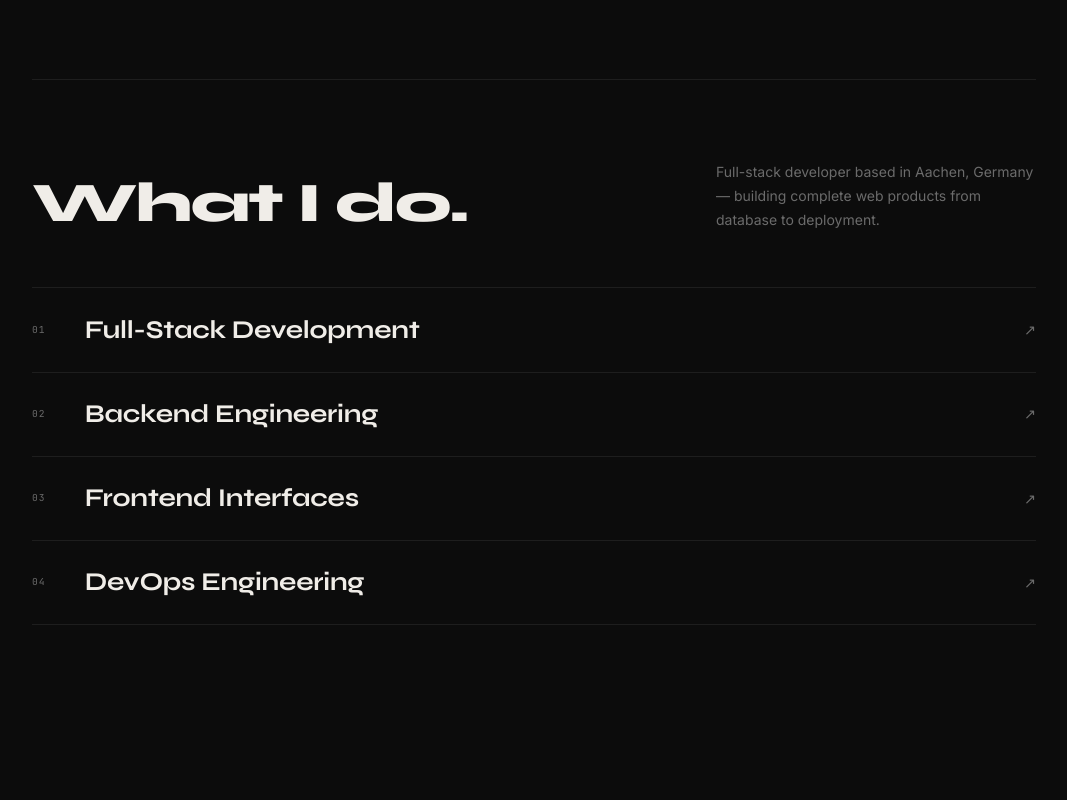
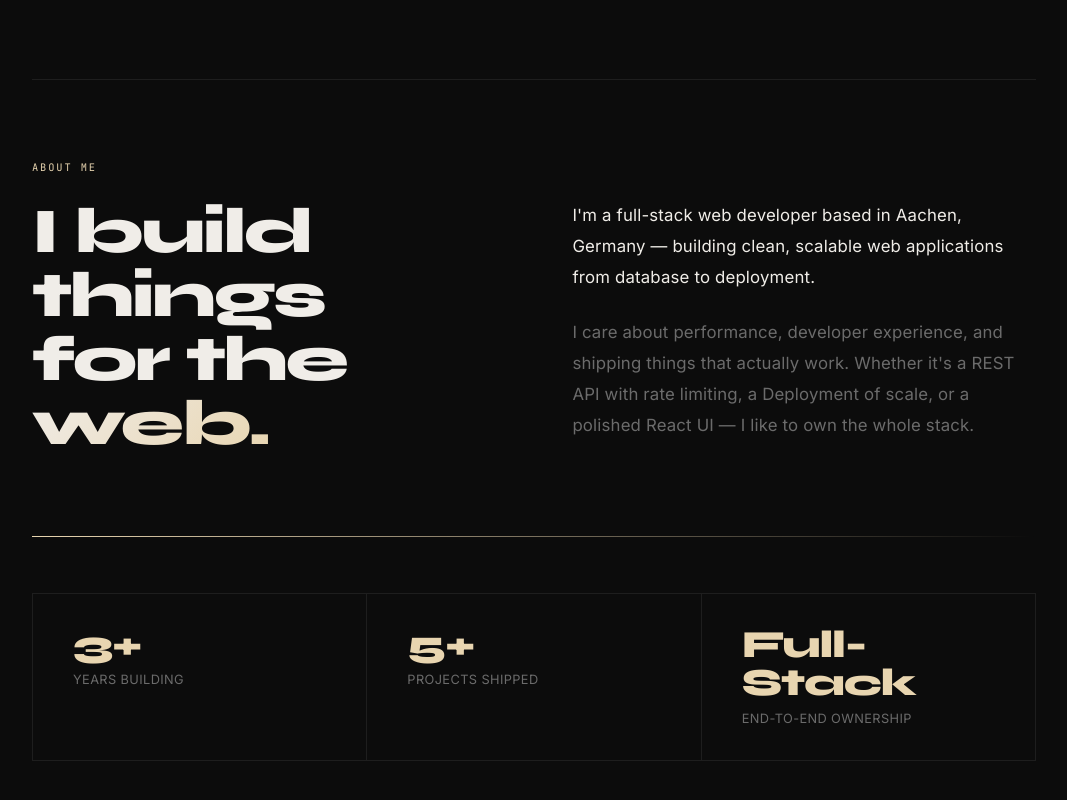
Before and after one commit to vishwasgowdahv/portfolio, a React (Vite) app: page / in a window 1280 px wide. Shown: the part 849-1649 px from the top of the page, without its empty margins (106-1173 px from the left). Built offline with nearby package versions, Linux system fonts and the light colour scheme.

Commit message:
update about me section Design

```diff
--- a/src/components/sections/About.jsx
+++ b/src/components/sections/About.jsx
@@ -1,22 +1,20 @@
-import { useState } from "react";
 import { motion } from "framer-motion";
+import { personalInfo } from "../../data/portfolioData";
 
-const ROLES = [
-  {
-    label: "Full-Stack Development",
-    desc: "End-to-end web apps — APIs, UIs, databases",
-  },
-  {
-    label: "Backend Engineering",
-    desc: "Node.js, Express, Django, REST APIs, SQL/NoSQL",
-  },
-  { label: "Frontend Interfaces", desc: "React, Tailwind CSS, clean UX" },
-  { label: "DevOps Engineering", desc: "CI/CD, docker, kubernetes, AWS, GCP" },
+const HIGHLIGHTS = [
+  { value: "3+", label: "Years Building" },
+  { value: "5+", label: "Projects Shipped" },
+  { value: "Full-Stack", label: "End-to-End Ownership" },
 ];
 
+const fadeUp = (delay = 0) => ({
+  initial: { opacity: 0, y: 28 },
+  whileInView: { opacity: 1, y: 0 },
+  viewport: { once: true },
+  transition: { duration: 0.75, delay, ease: [0.76, 0, 0.24, 1] },
+});
+
 export default function About() {
-  const [hovered, setHovered] = useState(null);
-
   return (
     <section
       id="about"
@@ -29,147 +27,142 @@ export default function About() {
     >
       <div className="h-line" style={{ marginBottom: "5rem" }} />
 
-      {/* Header */}
+      {/* Label */}
+      <motion.p
+        {...fadeUp(0)}
+        style={{
+          fontFamily: "JetBrains Mono, monospace",
+          fontSize: "0.65rem",
+          letterSpacing: "0.18em",
+          textTransform: "uppercase",
+          color: "var(--accent)",
+          marginBottom: "1.5rem",
+        }}
+      >
+        About me
+      </motion.p>
+
+      {/* Two-column layout: big heading + paragraphs */}
       <div
-        className="about-header"
+        className="about-main-grid"
         style={{
-          display: "flex",
-          justifyContent: "space-between",
-          alignItems: "flex-end",
-          flexWrap: "wrap",
-          gap: "1.5rem",
+          display: "grid",
+          gridTemplateColumns: "1fr 1fr",
+          gap: "clamp(3rem,6vw,6rem)",
+          alignItems: "start",
+          marginBottom: "5rem",
+        }}
+      >
+        {/* Left — display heading */}
+        <motion.div {...fadeUp(0.05)}>
+          <h2
+            style={{
+              fontFamily: "Syne, sans-serif",
+              fontWeight: 800,
+              fontSize: "clamp(2.6rem,5vw,4.2rem)",
+              color: "var(--fg)",
+              letterSpacing: "-0.04em",
+              lineHeight: 1.0,
+            }}
+          >
+            I build things
+            <br />
+            for the{" "}
+            <span
+              style={{
+                background:
+                  "linear-gradient(135deg, var(--fg) 0%, var(--accent) 100%)",
+                WebkitBackgroundClip: "text",
+                WebkitTextFillColor: "transparent",
+                backgroundClip: "text",
+              }}
+            >
+              web.
+            </span>
+          </h2>
+        </motion.div>
+
+        {/* Right — paragraphs */}
+        <div style={{ display: "flex", flexDirection: "column", gap: "1.5rem" }}>
+          {personalInfo.bio.map((paragraph, i) => (
+            <motion.p
+              key={i}
+              {...fadeUp(0.1 + i * 0.1)}
+              style={{
+                fontFamily: "Inter, sans-serif",
+                fontSize: "clamp(0.95rem,1.5vw,1.05rem)",
+                fontWeight: 400,
+                color: i === 0 ? "var(--fg)" : "var(--muted)",
+                lineHeight: 1.85,
+                letterSpacing: "0.01em",
+              }}
+            >
+              {paragraph}
+            </motion.p>
+          ))}
+        </div>
+      </div>
+
+      {/* Accent divider */}
+      <motion.div
+        initial={{ scaleX: 0, originX: 0 }}
+        whileInView={{ scaleX: 1 }}
+        viewport={{ once: true }}
+        transition={{ duration: 0.7, ease: [0.76, 0, 0.24, 1] }}
+        style={{
+          height: "1px",
+          background:
+            "linear-gradient(90deg, var(--accent), transparent)",
           marginBottom: "3.5rem",
         }}
+      />
+
+      {/* Stats row */}
+      <div
+        className="about-stats-grid"
+        style={{
+          display: "grid",
+          gridTemplateColumns: "repeat(3, 1fr)",
+          gap: "1px",
+          background: "var(--border)",
+          border: "1px solid var(--border)",
+        }}
       >
-        <motion.h2
-          initial={{ opacity: 0, y: 24 }}
-          whileInView={{ opacity: 1, y: 0 }}
-          viewport={{ once: true }}
-          transition={{ duration: 0.7, ease: [0.76, 0, 0.24, 1] }}
-          style={{
-            fontFamily: "Syne, sans-serif",
-            fontWeight: 800,
-            fontSize: "clamp(2rem,5vw,3.5rem)",
-            color: "var(--fg)",
-            letterSpacing: "-0.03em",
-            lineHeight: 1.0,
-          }}
-        >
-          What I do.
-        </motion.h2>
-        <motion.p
-          initial={{ opacity: 0 }}
-          whileInView={{ opacity: 1 }}
-          viewport={{ once: true }}
-          transition={{ delay: 0.2, duration: 0.5 }}
-          style={{
-            fontFamily: "Inter, sans-serif",
-            fontSize: "0.875rem",
-            color: "var(--muted)",
-            maxWidth: "320px",
-            lineHeight: 1.7,
-          }}
-        >
-          Full-stack developer based in Aachen, Germany — building complete web
-          products from database to deployment.
-        </motion.p>
-      </div>
-
-      {/* Dossier-style rows */}
-      <div>
-        <motion.div
-          className="h-line"
-          initial={{ scaleX: 0, originX: 0 }}
-          whileInView={{ scaleX: 1 }}
-          viewport={{ once: true }}
-          transition={{ duration: 0.6, ease: [0.76, 0, 0.24, 1] }}
-        />
-
-        {ROLES.map((role, i) => (
+        {HIGHLIGHTS.map((item, i) => (
           <motion.div
-            key={role.label}
-            initial={{ y: 30, opacity: 0 }}
-            whileInView={{ y: 0, opacity: 1 }}
-            viewport={{ once: true, margin: "-40px" }}
-            transition={{
-              delay: i * 0.1,
-              duration: 0.55,
-              ease: [0.76, 0, 0.24, 1],
-            }}
-            onMouseEnter={() => setHovered(i)}
-            onMouseLeave={() => setHovered(null)}
-            className="about-row"
-            data-cursor-hover
+            key={item.label}
+            {...fadeUp(0.15 + i * 0.1)}
             style={{
+              padding: "2rem 2.5rem",
+              background: "var(--bg)",
               display: "flex",
-              alignItems: "center",
-              padding: "1.4rem 0",
-              borderBottom: "1px solid var(--border)",
-              gap: "1.5rem",
-              transition: "opacity 0.25s ease",
-              opacity: hovered === null ? 1 : hovered === i ? 1 : 0.25,
-              cursor: "none",
+              flexDirection: "column",
+              gap: "0.4rem",
             }}
           >
             <span
               style={{
-                fontFamily: "JetBrains Mono, monospace",
-                fontSize: "0.6rem",
-                color: hovered === i ? "var(--accent)" : "var(--muted)",
-                letterSpacing: "0.1em",
-                flexShrink: 0,
-                minWidth: "1.8rem",
-                transition: "color 0.25s ease",
+                fontFamily: "Syne, sans-serif",
+                fontWeight: 800,
+                fontSize: "clamp(2rem,3vw,3rem)",
+                color: "var(--accent)",
+                letterSpacing: "-0.03em",
+                lineHeight: 1,
               }}
             >
-              {String(i + 1).padStart(2, "0")}
+              {item.value}
             </span>
-
             <span
-              style={{
-                fontFamily: "Syne, sans-serif",
-                fontWeight: 700,
-                fontSize: "clamp(1.1rem, 2.5vw, 1.6rem)",
-                color: hovered === i ? "var(--accent)" : "var(--fg)",
-                flex: 1,
-                letterSpacing: "-0.01em",
-                transition: "color 0.25s ease",
-              }}
-            >
-              {role.label}
-            </span>
-
-            <motion.span
-              className="about-row-desc"
-              animate={{
-                opacity: hovered === i ? 1 : 0,
-                x: hovered === i ? 0 : 8,
-              }}
-              transition={{ duration: 0.2 }}
               style={{
                 fontFamily: "Inter, sans-serif",
                 fontSize: "0.8rem",
                 color: "var(--muted)",
-                textAlign: "right",
-                lineHeight: 1.5,
-                flexShrink: 0,
-                maxWidth: "220px",
+                letterSpacing: "0.03em",
+                textTransform: "uppercase",
               }}
             >
-              {role.desc}
-            </motion.span>
-
-            <motion.span
-              animate={{ x: hovered === i ? 4 : 0 }}
-              style={{
-                color: hovered === i ? "var(--accent)" : "var(--muted)",
-                fontSize: "0.9rem",
-                flexShrink: 0,
-                transition: "color 0.25s ease",
-              }}
-            >
-              ↗
-            </motion.span>
+              {item.label}
+            </span>
           </motion.div>
         ))}
       </div>
--- a/src/data/portfolioData.js
+++ b/src/data/portfolioData.js
@@ -9,8 +9,7 @@ export const personalInfo = {
   available: true,
   bio: [
     "I'm a full-stack web developer based in Aachen, Germany — building clean, scalable web applications from database to deployment.",
-    "I care about performance, developer experience, and shipping things that actually work. Whether it's a REST API with rate limiting, a Docker-composed microservice, or a polished React UI — I like to own the whole stack.",
-    "When I'm not coding, I'm probably exploring German engineering culture, tracking my work days, or building another side project no one asked for.",
+    "I care about performance, developer experience, and shipping things that actually work. Whether it's a REST API with rate limiting, a Deployment of scale, or a polished React UI — I like to own the whole stack.",
   ],
 };
 
--- a/src/index.css
+++ b/src/index.css
@@ -192,6 +192,14 @@ body {
   .tech-category-row {
     grid-template-columns: 90px 1fr auto !important;
   }
+
+  /* About: collapse to single column on tablet */
+  .about-main-grid {
+    grid-template-columns: 1fr !important;
+    gap: 2.5rem !important;
+  }
+
+  /* About stats: 3-col still fine on tablet, already 1fr each */
 }
 
 /* ─── Mobile responsiveness (≤ 768px) ───────────────────── */
@@ -238,16 +246,16 @@ body {
   /* Section padding */
   section { padding-left: 1.25rem !important; padding-right: 1.25rem !important; }
 
-  /* About header: stack vertically */
-  .about-header {
-    flex-direction: column !important;
-    align-items: flex-start !important;
-    gap: 1rem !important;
+  /* About: stack two-column layout vertically */
+  .about-main-grid {
+    grid-template-columns: 1fr !important;
+    gap: 2rem !important;
   }
 
-  /* About rows: hide slide-in description, simplify */
-  .about-row-desc { display: none !important; }
-  .about-row { flex-wrap: wrap !important; gap: 0.5rem !important; }
+  /* About stats: stack to single column on mobile */
+  .about-stats-grid {
+    grid-template-columns: 1fr !important;
+  }
 
   /* TechStack header: stack */
   .stack-header {
```
